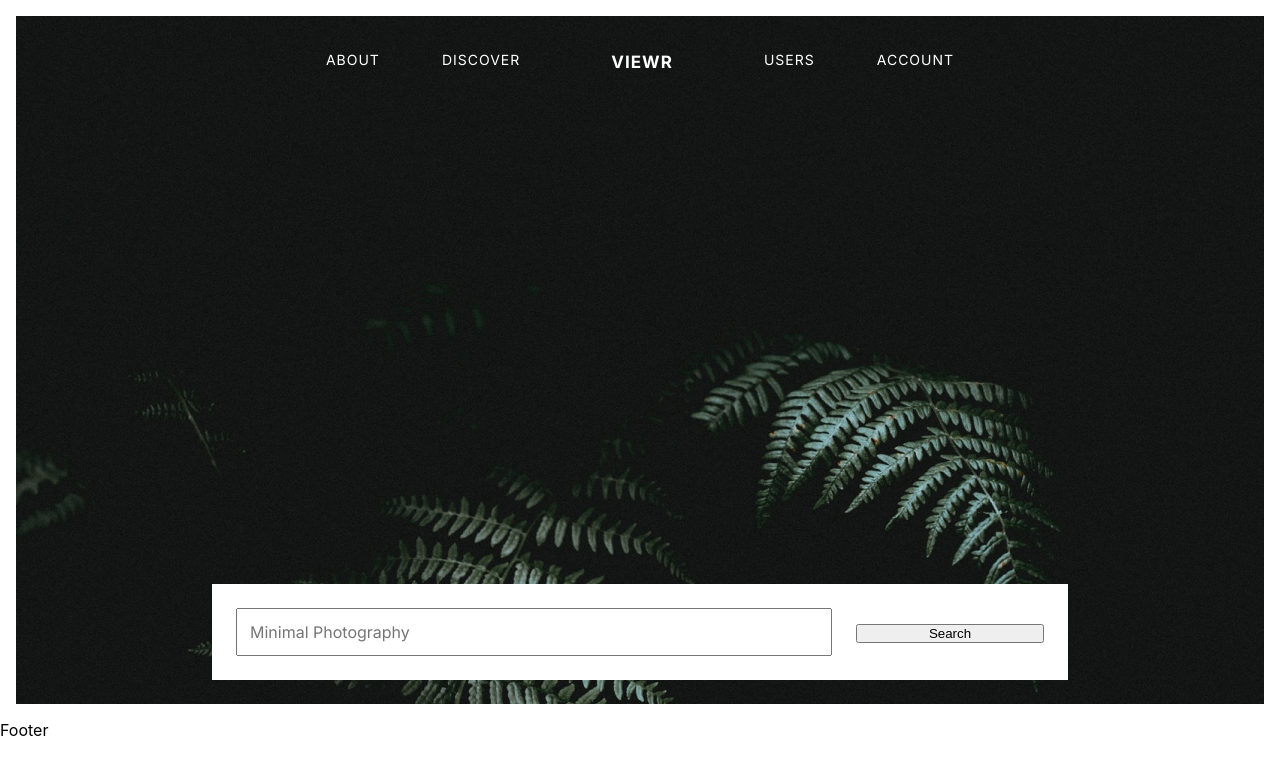
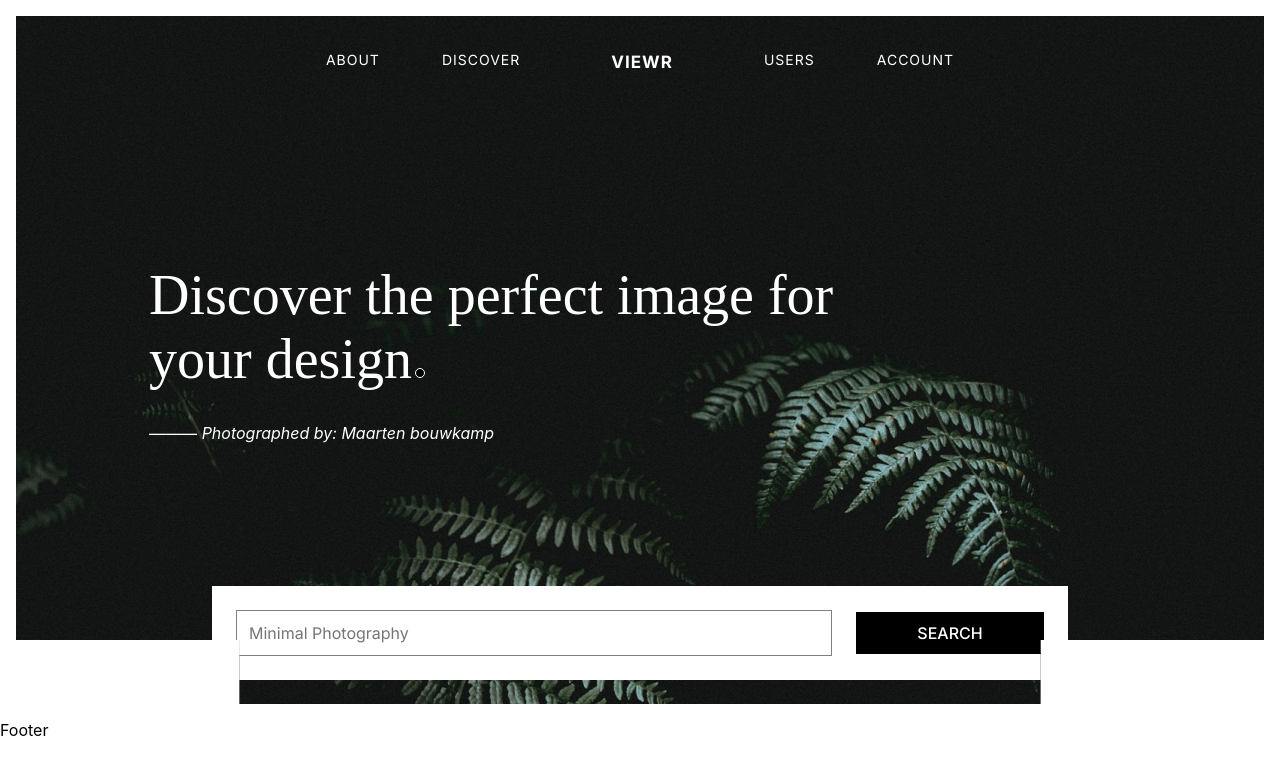
Before and after one commit to cedricheijlman/unsplash-viewr, a Next.js app: page /discover in a window 1280 px wide. Shown: the top 774 px of the page. Built offline with nearby package versions, Linux system fonts and the light colour scheme.

Commit message:
Discover Header

```diff
--- a/components/Navbar.module.css
+++ b/components/Navbar.module.css
@@ -3,6 +3,7 @@
   justify-content: center;
   position: absolute;
   width: 100%;
+  z-index: 99;
 }
 
 .navBarList {
--- a/components/Searchbar.module.css
+++ b/components/Searchbar.module.css
@@ -3,18 +3,34 @@
   background-color: white;
   margin-bottom: 24px;
   padding: 24px;
+  display: flex;
+  align-items: center;
+  justify-content: center;
 }
 
 .searchBar input {
   width: 596px;
   padding: 12px;
-  font-family: "inter";
+  font-family: "Inter";
+  font-style: normal;
+  font-weight: 400;
   font-size: 16px;
   line-height: 16px;
   outline: none;
+  border: 1px solid grey;
 }
 
 .searchBar button {
+  background-color: black;
   width: 188px;
+  padding: 12px;
   margin-left: 24px;
+  font-size: 16px;
+  line-height: 16px;
+  outline: none;
+  color: white;
+  border: 1px solid black;
+  text-transform: uppercase;
+  font-family: "Inter";
+  font-weight: 500;
 }
--- a/pages/discover/Discover.module.css
+++ b/pages/discover/Discover.module.css
@@ -5,4 +5,45 @@
   display: flex;
   align-items: flex-end;
   justify-content: center;
+  clip-path: polygon(
+    0 0,
+    100% 0,
+    100% 624px,
+    82.1022727273% 624px,
+    82.1022727273% 100%,
+    17.8977272727% 100%,
+    17.8977272727% 624px,
+    0 624px
+  );
 }
+
+.blockQuote {
+  position: absolute;
+  color: white;
+  top: calc(226 / 688 * 100%);
+  left: calc(164 / 1408 * 100%);
+  z-index: 99;
+}
+
+.blockQuote p {
+  max-width: 784px;
+  margin-bottom: 32px;
+  font-size: 56px;
+  line-height: 64px;
+  font-family: "Lora";
+  font-weight: 400;
+  font-feature-settings: "pnum" on, "lnum" on, "ss05" on, "ss06" on, "ss02" on;
+}
+
+.discover cite {
+}
+
+.dot {
+  height: 10px;
+  width: 10px;
+  background-color: black;
+  border-radius: 50%;
+  margin-left: 3px;
+  border: 1.5px solid #ffffff;
+  display: inline-block;
+}
--- a/pages/discover/index.tsx
+++ b/pages/discover/index.tsx
@@ -4,11 +4,21 @@ import styles from "./Discover.module.css";
 
 const Discover = () => {
   return (
-    <div className={styles.discover}>
+    <main className={styles.discover}>
       <header>
         <Searchbar />
+        <blockquote className={styles.blockQuote}>
+          <p>
+            Discover the perfect image for your design
+            <span className={styles.dot}></span>
+          </p>
+          <cite>
+            <span>&mdash;&mdash;&mdash; Photographed by:</span>{" "}
+            <span>Maarten bouwkamp</span>
+          </cite>
+        </blockquote>
       </header>
-    </div>
+    </main>
   );
 };
 
```
